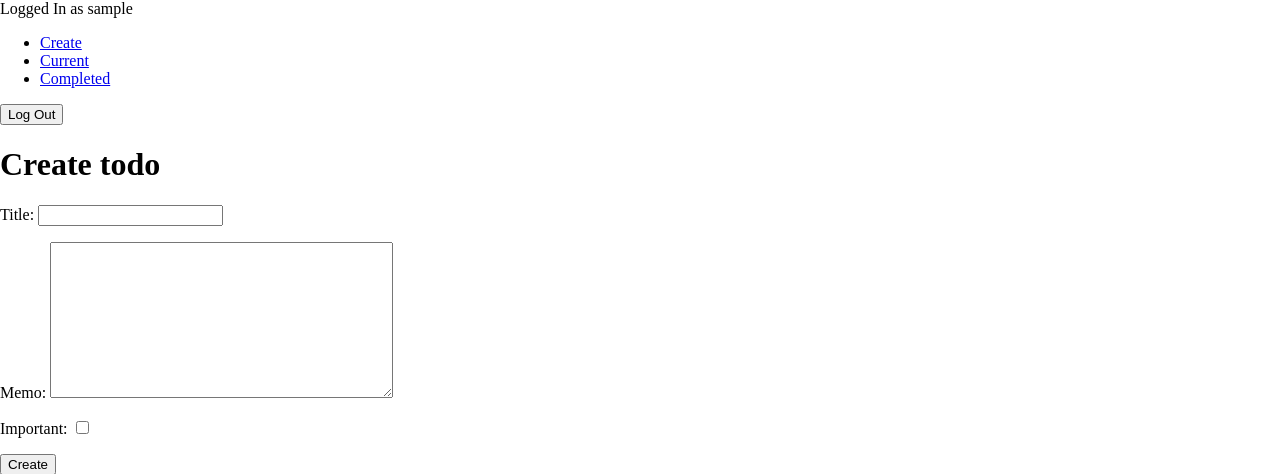
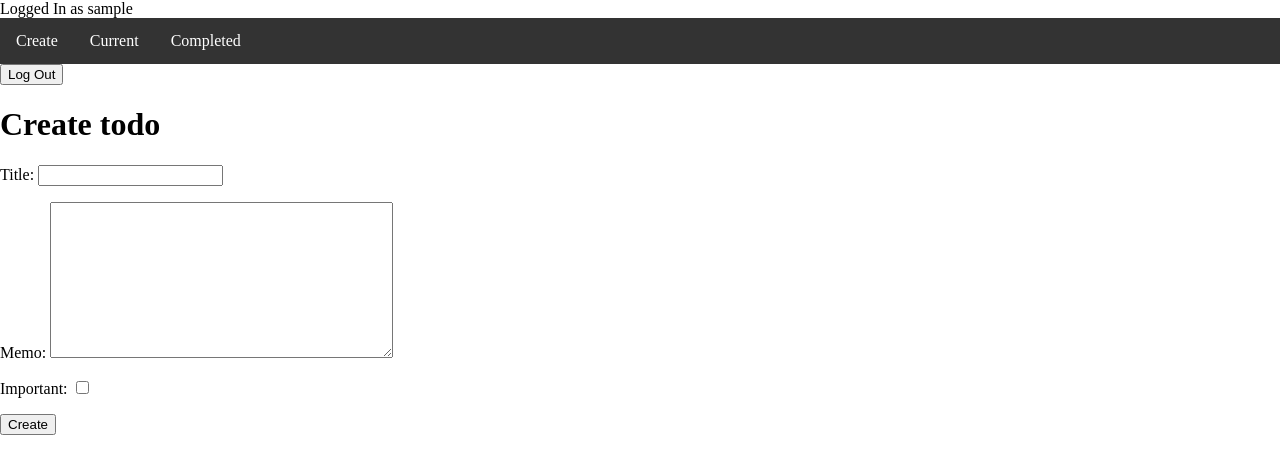
Before and after one commit to erischon/todowoo_project, a Django app: page /create/ in a window 1280 px wide. Shown: the top 474 px of the page. Run offline with Django 3.2, Linux system fonts and the light colour scheme; the visitor is signed in with stand-in values (Sample User, id 1).

Commit message:
Update styles.css

```diff
--- a/todo/static/todo/styles.css
+++ b/todo/static/todo/styles.css
@@ -1,3 +1,24 @@
 body {
     margin: 0;
 }
+
+ul {
+    list-style-type: none;
+    margin: 0;
+    padding: 0;
+    overflow: hidden;
+    background-color: #333;
+}
+
+li {
+    display: inline;
+    float: left;
+}
+
+li a {
+    display: block;
+    color: white;
+    text-align: center;
+    padding: 14px 16px;
+    text-decoration: none;
+}
```
